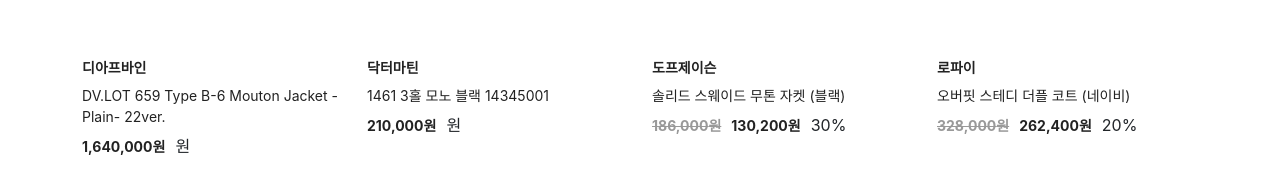
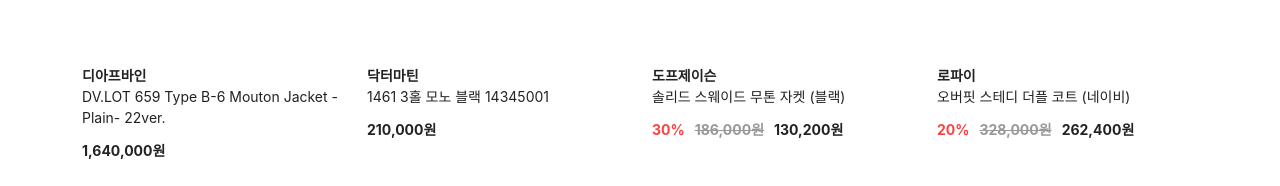
Before and after one commit to silverkong/shopping-mall-app, a React (Create React App) app: page / in a window 1280 px wide. Shown: the part 524-710 px from the top of the page. Built offline with nearby package versions, Linux system fonts and the light colour scheme; data requests are answered from the project's data file; a web font is replaced by a local one.

Commit message:
update product card css

```diff
--- a/src/App.css
+++ b/src/App.css
@@ -11,6 +11,10 @@
     BlinkMacSystemFont, system-ui, Roboto, "Helvetica Neue", "Segoe UI",
     "Apple SD Gothic Neo", "Noto Sans KR", "Malgun Gothic", "Apple Color Emoji",
     "Segoe UI Emoji", "Segoe UI Symbol", sans-serif;
+}
+
+.dp-none {
+  display: none;
 }
 
 /* component-nav */
@@ -131,16 +135,25 @@
 }
 
 .txt-product-brand {
-  margin: 7px 0;
+  margin: 0;
+  margin-top: 15px;
   color: #222222;
   font-size: 14px;
   font-weight: 700;
 }
 
 .txt-product-title {
-  margin: 7px 0;
+  margin: 0;
+  margin-bottom: 10px;
   color: #222222;
   font-size: 14px;
+}
+
+.txt-product-dc-percent {
+  margin-right: 10px;
+  color: #fa4343;
+  font-size: 14px;
+  font-weight: 700;
 }
 
 .txt-product-price {
--- a/src/component/ProductCard.js
+++ b/src/component/ProductCard.js
@@ -24,6 +24,11 @@
       <p className="txt-product-brand">{item?.brand}</p>
       <p className="txt-product-title">{item?.title}</p>
       <span
+        className={item?.discount === 0 ? "dp-none" : "txt-product-dc-percent"}
+      >
+        {item?.discount === 0 ? "" : item.discount}%
+      </span>
+      <span
         className={
           item
             ? dc === 0
@@ -37,7 +42,6 @@
       <span className={dc === 0 ? "dp-none" : "txt-product-price"}>
         {item ? (dc === 0 ? "" : (item.price - dc).toLocaleString()) : ""}원
       </span>
-      <span>{item?.discount === 0 ? "" : item.discount + "%"}</span>
     </div>
   );
 };
```
